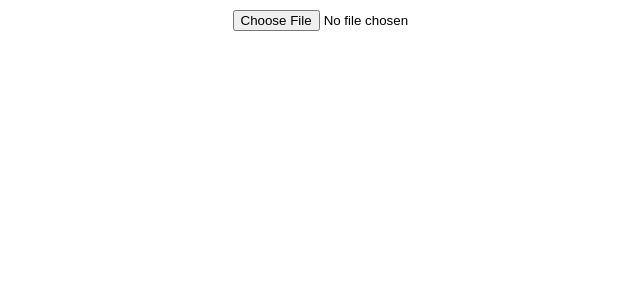
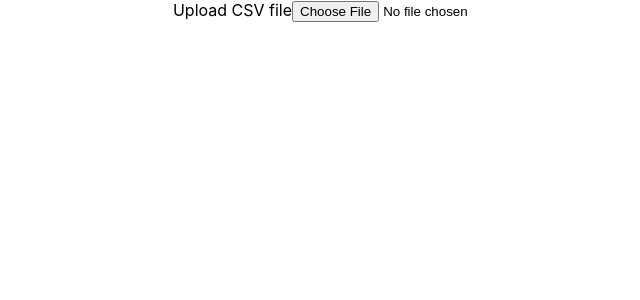
Before and after one commit to estaniulyte/CSV-Uploader, a React (Create React App) app in the folder front-end/: page / in a window 1280 px wide. Shown: the top 300 px of the page, without its empty margins (281-921 px from the left). Built offline with nearby package versions, Linux system fonts and the light colour scheme.

Commit message:
change: add label next to input

```diff
--- a/front-end/src/pages/Dashboard.js
+++ b/front-end/src/pages/Dashboard.js
@@ -31,17 +31,20 @@ const Dashboard = () => {
 
   return(
     <div className="dashboard">
+      <label className="dashboard__form" for="file-upload">
+        Upload CSV file
         <input
           type="file"
           name="file"
           accept=".csv"
+          id="file-upload"
           onChange={handleFile}
-        style={{display: "block", margin: "10px auto"}}
         ></input>
+      </label>
 
       <br/>
 
-      <table style={{borderCollapse: "collapse", border: "1px solid black", margin: "5px auto"}}>
+      <table className="dashboard__table">
         <thead>
           <tr>
             {columnArray.map((cols, i) => (
```
Lines whose indentation alone changed are shown as unchanged.
